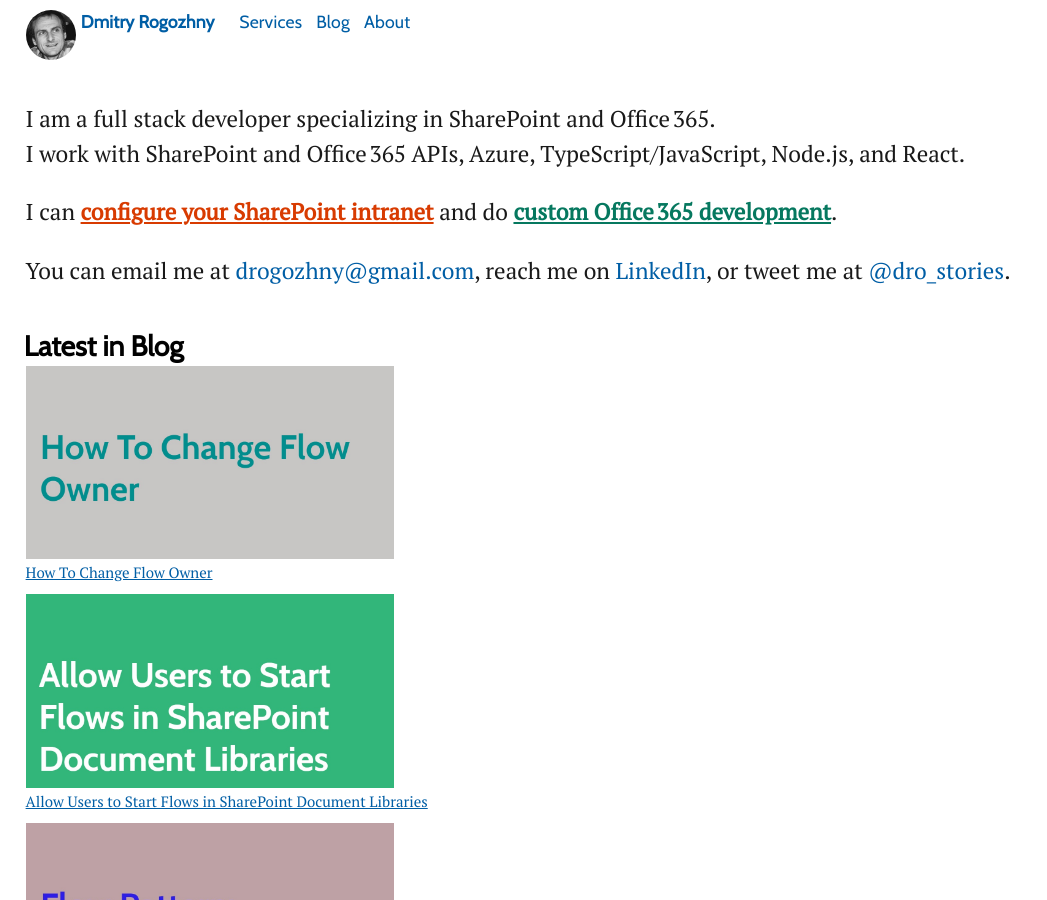
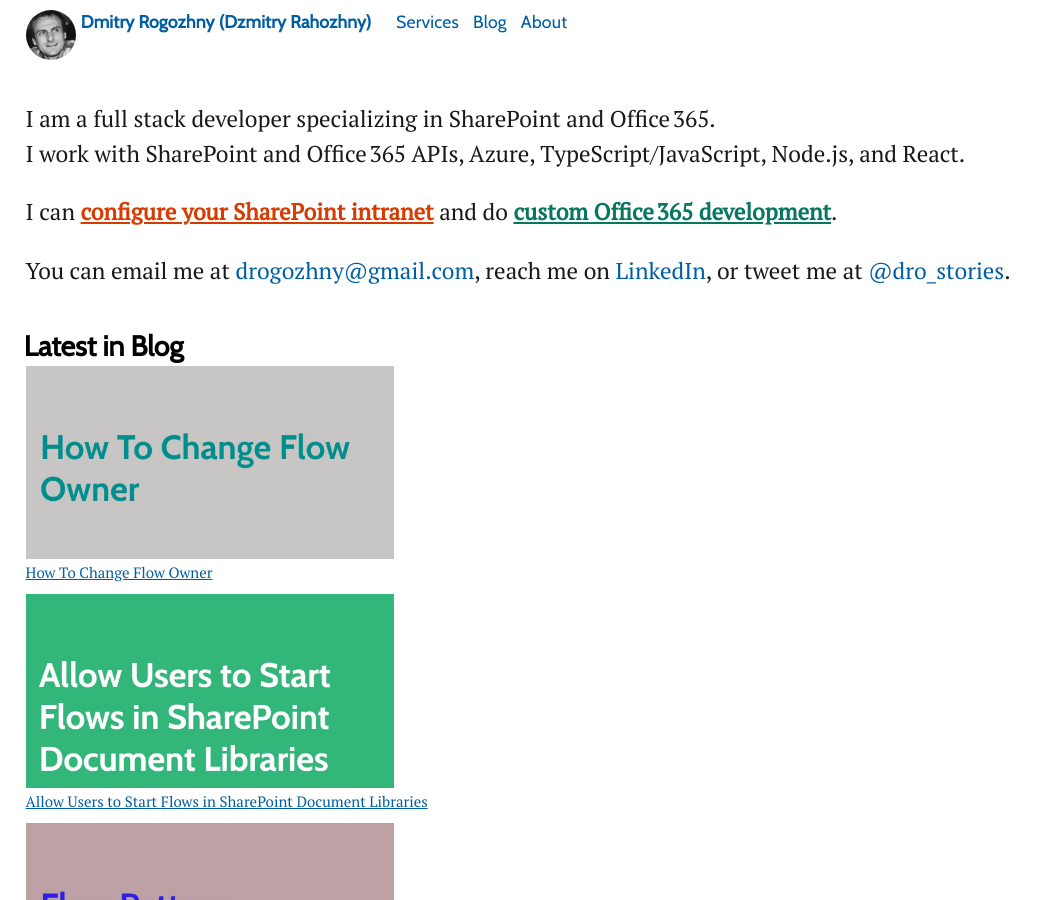
Before and after one commit to dmitryrogozhny/dmitryrogozhny.github.io, a Jekyll site: the page built from index.html, in a window 1280 px wide and 900 px high. Shown: the whole window, without its empty margins (0-1047 px from the left). Built offline with Jekyll 4.4.1, drawn with Linux system fonts in a browser that asks for light colours; some of the changed text lies outside the part shown.

Commit message:
Add alternative spelling

```diff
--- a/_config.yml
+++ b/_config.yml
@@ -1,6 +1,6 @@
 # Site settings
-author: Dmitry Rogozhny
-title: Dmitry Rogozhny
+author: Dmitry Rogozhny (Dzmitry Rahozhny)
+title: Dmitry Rogozhny (Dzmitry Rahozhny)
 email: drogozhny@gmail.com
 baseurl: "" # the subpath of your site, e.g. /blog
 url: https://dmitryrogozhny.com
--- a/index.html
+++ b/index.html
@@ -1,6 +1,6 @@
 ---
     layout: home
-    title: Dmitry Rogozhny
+    title: Dmitry Rogozhny (Dzmitry Rahozhny)
     description: Full stack developer specializing in SharePoint and Office 365. I work with SharePoint and Office 365 APIs, Azure, TypeScript/JavaScript, Node.js, and React.
 ---
 
```
